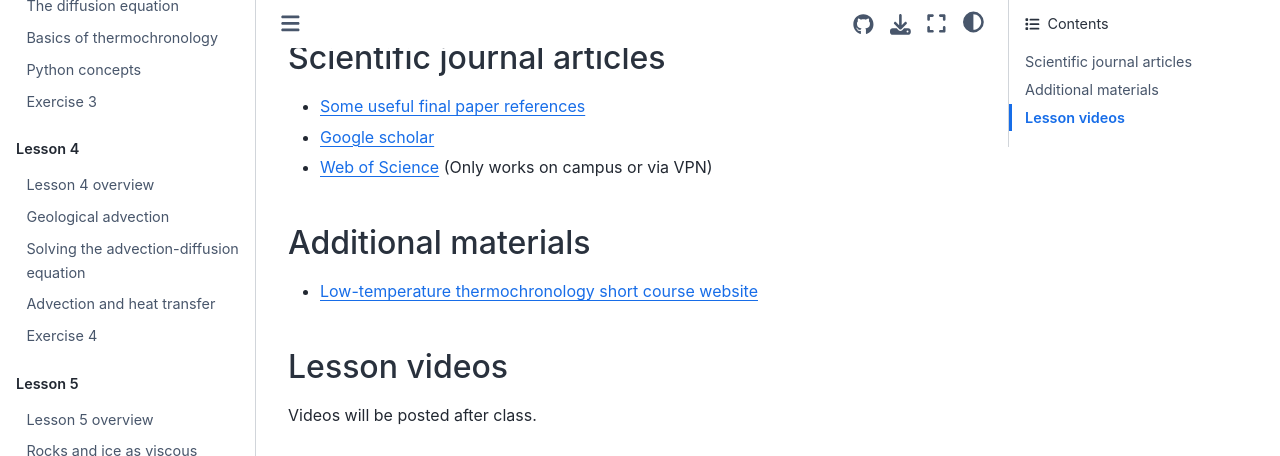
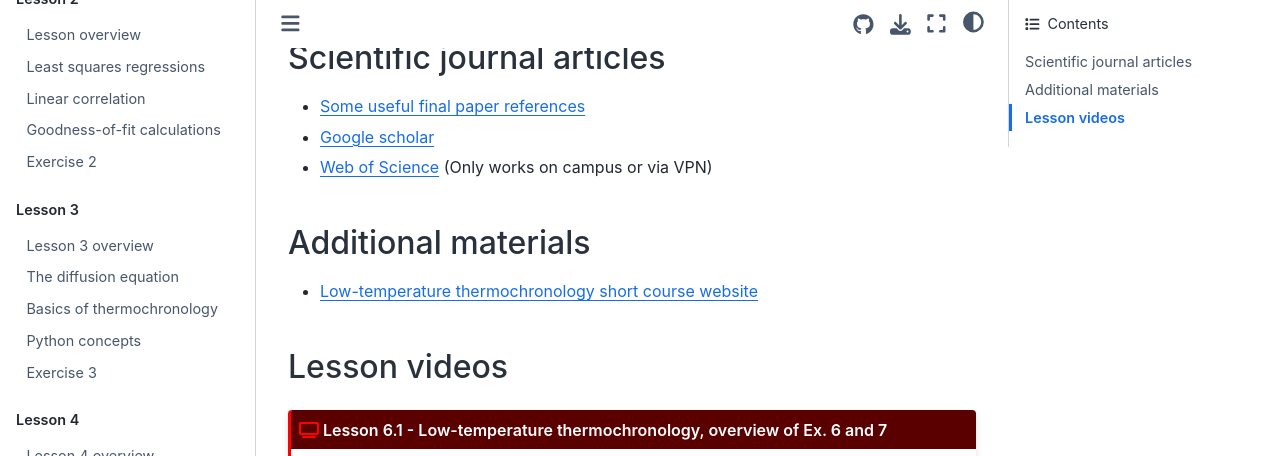
Before and after one commit to IntroQG/site, a Sphinx documentation site: the page built from source/lessons/L6/overview.rst, in a window 1280 px wide and 1400 px high, scrolled down 271 px. Shown: the top 456 px of the window. Built offline with Sphinx 7.4.7 and the Sphinx Book theme 1.1.4, drawn with Linux system fonts in a browser that asks for light colours; some of the changed text lies outside the part shown; grey boxes are pictures that could not be loaded.

Commit message:
Add lesson 6 videos

```diff
--- a/source/lessons/L6/overview.rst
+++ b/source/lessons/L6/overview.rst
@@ -20,19 +20,16 @@
 Lesson videos
 -------------
 
-Videos will be posted after class.
+.. admonition:: Lesson 6.1 - Low-temperature thermochronology, overview of Ex. 6 and 7
+    :class: admonition-youtube
 
-..
-    .. admonition:: Lesson 6.1 - Low-temperature thermochronology
+    ..  youtube:: Vzm_Vr-ko9o
 
-        .. raw:: html
+    Dave Whipp, University of Helsinki @ `Quantitative Geology channel on Youtube <https://www.youtube.com/channel/UClNYqKkR-lRWyn7jes0Khcw>`_.
 
-            <iframe width="560" height="315" src="https://www.youtube.com/embed/UQBIx7pumns" title="YouTube video player" frameborder="0" allow="accelerometer; autoplay; clipboard-write; encrypted-media; gyroscope; picture-in-picture" allowfullscreen></iframe>
-            <p>Dave Whipp, University of Helsinki <a href="https://www.youtube.com/channel/UClNYqKkR-lRWyn7jes0Khcw">@ Quantitative Geology channel on Youtube</a>.</p>
+.. admonition:: Lesson 6.2 - Introduction to Exercise 6 and the final paper
+    :class: admonition-youtube
 
-    .. admonition:: Lesson 6.2 - Overview of Exercises 6 and 7, final paper
+    ..  youtube:: 7J0Fw7gUNM4
 
-        .. raw:: html
-
-            <iframe width="560" height="315" src="https://www.youtube.com/embed/TN6EvKaj9U8" title="YouTube video player" frameborder="0" allow="accelerometer; autoplay; clipboard-write; encrypted-media; gyroscope; picture-in-picture" allowfullscreen></iframe>
-            <p>Dave Whipp, University of Helsinki <a href="https://www.youtube.com/channel/UClNYqKkR-lRWyn7jes0Khcw">@ Quantitative Geology channel on Youtube</a>.</p>
+    Dave Whipp, University of Helsinki @ `Quantitative Geology channel on Youtube <https://www.youtube.com/channel/UClNYqKkR-lRWyn7jes0Khcw>`_.
```
